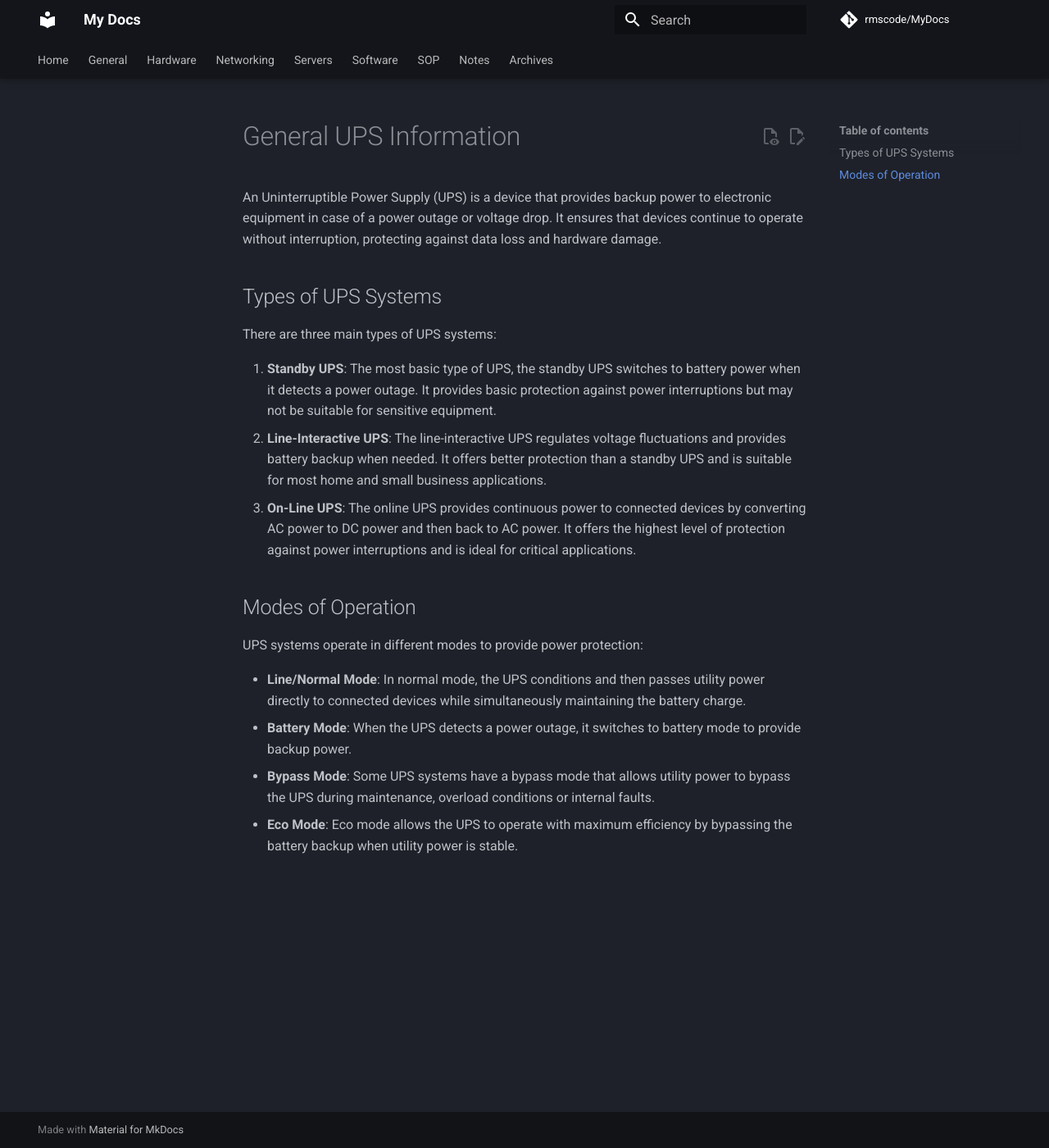
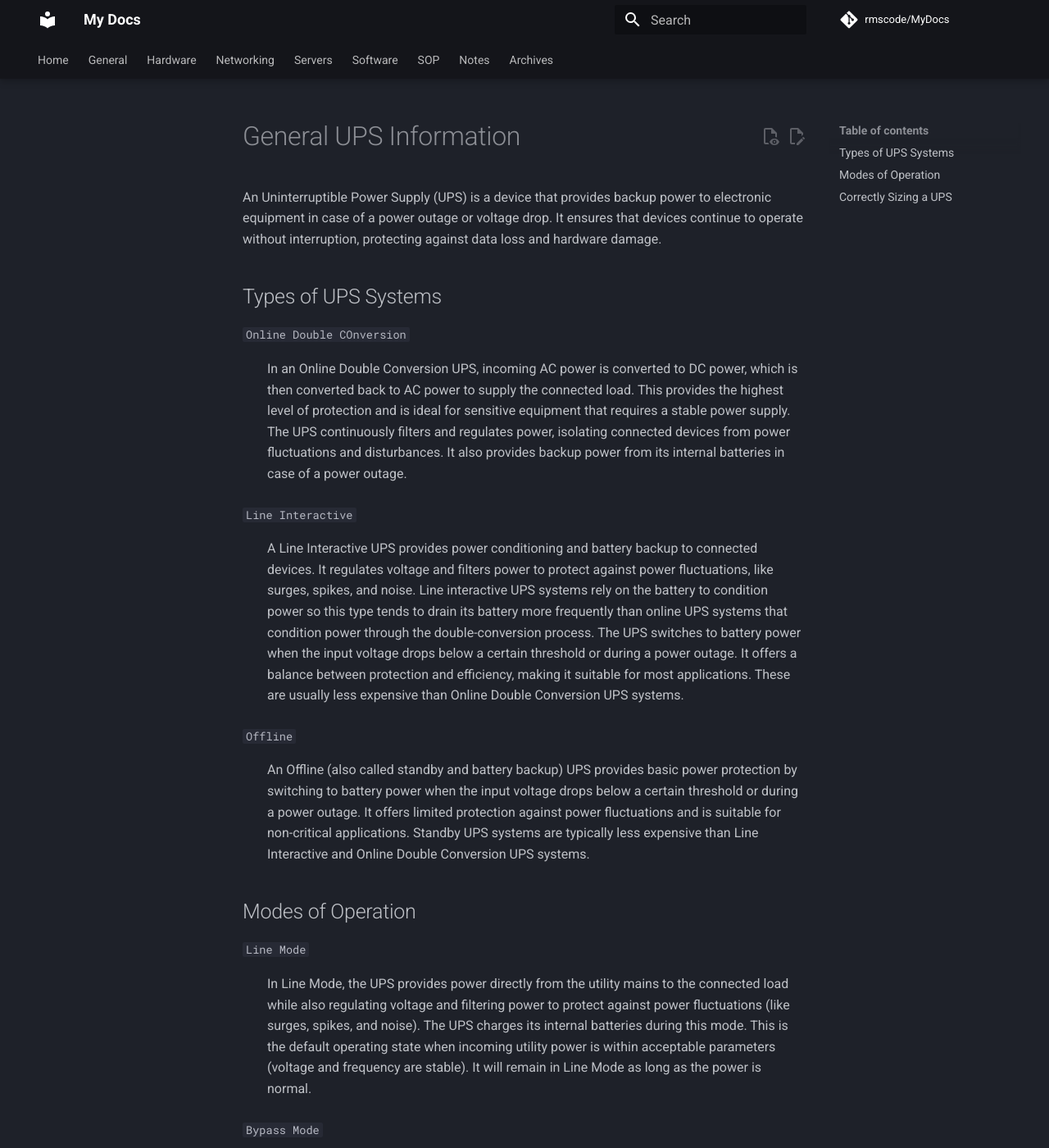
Before and after one commit to rmscode/binary-garden, an MkDocs documentation site: the page built from docs/hardware/UPS/general.md, in a window 1280 px wide and 1400 px high. Shown: the whole window at 82% size. Built offline with MkDocs 1.6.1 and Material for MkDocs 9.7.7, drawn with Linux system fonts in a browser that asks for light colours; comment, search, counter and statistics services are not loaded; some of the changed text lies outside the part shown.

Commit message:
Update general.md

```diff
--- a/docs/hardware/UPS/general.md
+++ b/docs/hardware/UPS/general.md
@@ -4,17 +4,58 @@
 
 ## Types of UPS Systems
 
-There are three main types of UPS systems:
+`Online Double COnversion`
 
-1. **Standby UPS**: The most basic type of UPS, the standby UPS switches to battery power when it detects a power outage. It provides basic protection against power interruptions but may not be suitable for sensitive equipment.
-2. **Line-Interactive UPS**: The line-interactive UPS regulates voltage fluctuations and provides battery backup when needed. It offers better protection than a standby UPS and is suitable for most home and small business applications.
-3. **On-Line UPS**: The online UPS provides continuous power to connected devices by converting AC power to DC power and then back to AC power. It offers the highest level of protection against power interruptions and is ideal for critical applications.
+:   In an Online Double Conversion UPS, incoming AC power is converted to DC power, which is then converted back to AC power to supply the connected load. This provides the highest level of protection and is ideal for sensitive equipment that requires a stable power supply. The UPS continuously filters and regulates power, isolating connected devices from power fluctuations and disturbances. It also provides backup power from its internal batteries in case of a power outage.
+
+`Line Interactive`
+
+:   A Line Interactive UPS provides power conditioning and battery backup to connected devices. It regulates voltage and filters power to protect against power fluctuations, like surges, spikes, and noise. Line interactive UPS systems rely on the battery to condition power so this type tends to drain its battery more frequently than online UPS systems that condition power through the double-conversion process. The UPS switches to battery power when the input voltage drops below a certain threshold or during a power outage. It offers a balance between protection and efficiency, making it suitable for most applications. These are usually less expensive than Online Double Conversion UPS systems.
+
+`Offline`
+
+:   An Offline (also called standby and battery backup) UPS provides basic power protection by switching to battery power when the input voltage drops below a certain threshold or during a power outage. It offers limited protection against power fluctuations and is suitable for non-critical applications. Standby UPS systems are typically less expensive than Line Interactive and Online Double Conversion UPS systems.
 
 ## Modes of Operation
 
-UPS systems operate in different modes to provide power protection:
+`Line Mode`
 
-- **Line/Normal Mode**: In normal mode, the UPS conditions and then passes utility power directly to connected devices while simultaneously maintaining the battery charge.
-- **Battery Mode**: When the UPS detects a power outage, it switches to battery mode to provide backup power.
-- **Bypass Mode**: Some UPS systems have a bypass mode that allows utility power to bypass the UPS during maintenance, overload conditions or internal faults.
-- **Eco Mode**: Eco mode allows the UPS to operate with maximum efficiency by bypassing the battery backup when utility power is stable.
+:   In Line Mode, the UPS provides power directly from the utility mains to the connected load while also regulating voltage and filtering power to protect against power fluctuations (like surges, spikes, and noise). The UPS charges its internal batteries during this mode. This is the default operating state when incoming utility power is within acceptable parameters (voltage and frequency are stable). It will remain in Line Mode as long as the power is normal.
+
+`Bypass Mode`
+
+:    In Bypass Mode, the UPS bypasses its inverter circuitry and provides unfiltered power directly from the utility to the load. This is typically used as a safety measure if there’s an internal fault in the UPS or during maintenance.
+
+`Battery Mode`
+
+:    In Battery Mode, the UPS disconnects from utility power and provides power to the connected load from its internal batteries, using its inverter to convert DC power to AC. When utility power fails or there’s a significant voltage drop or fluctuation beyond safe operating levels. Blackout, brownout or high voltage conditions can trigger battery mode.
+
+## Correctly Sizing a UPS
+
+There are three main factors to consider:
+
+- Intended Load: The combined voltage and amperage (VA) of all connected electronics.
+- Capacity: The Maximum power output.
+- Runtime: How long it can supply battery power for.
+
+!!! note
+
+    Necessary runtime depends on how long you want or need your connected electronics to continue to operate during a power outage.
+
+Calculate the intended load to determine capacity:
+
+1. List all devices that will be connected to the UPS.
+2. Determine the voltage and amperage for each.
+3. Calculate the VA (Volt-Ampere) rating for each device by multiplying the voltage by the amperage, then add up the total VA for all devices.
+4. Add 10%-15% (or more) tom provide a bit of headroom for future expansion.
+    - Multiply by 1.10 for 10%, 1.15 for %15, etc.
+
+Determine runtime:
+
+1. Find the capacity of the UPS battery in ampere hours (Ah).
+2. Find the input voltage of the UPS.
+3. Determine the total load for the UPS in watts by adding up the watts used by all of the connected devices.</br>
+   !!! note "FYI, in DC circuits, Watts and Volt-amps are equal."
+4. Multiply the battery Ah by the input voltage, then divide that number by the total load.
+
+[*Reference*](https://www.lifewire.com/size-an-uninterruptible-power-supply-5208486)
```
